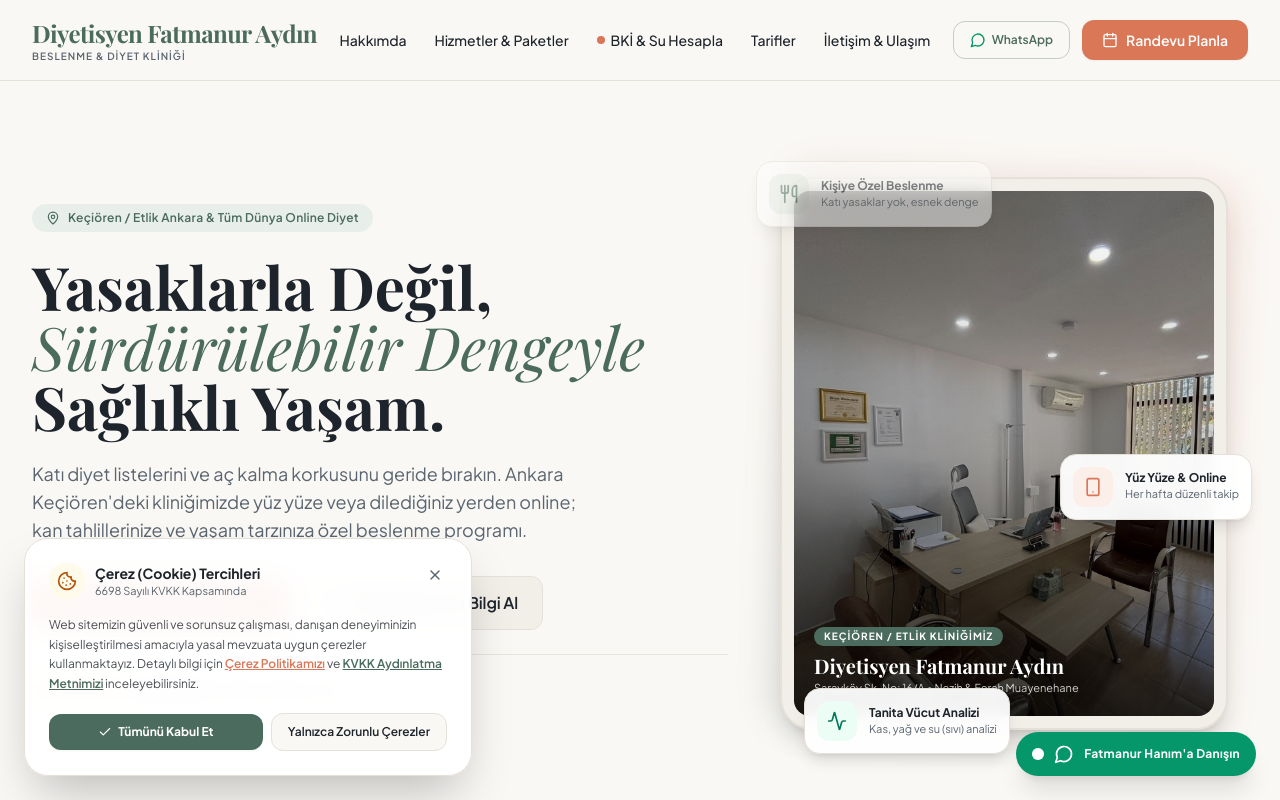
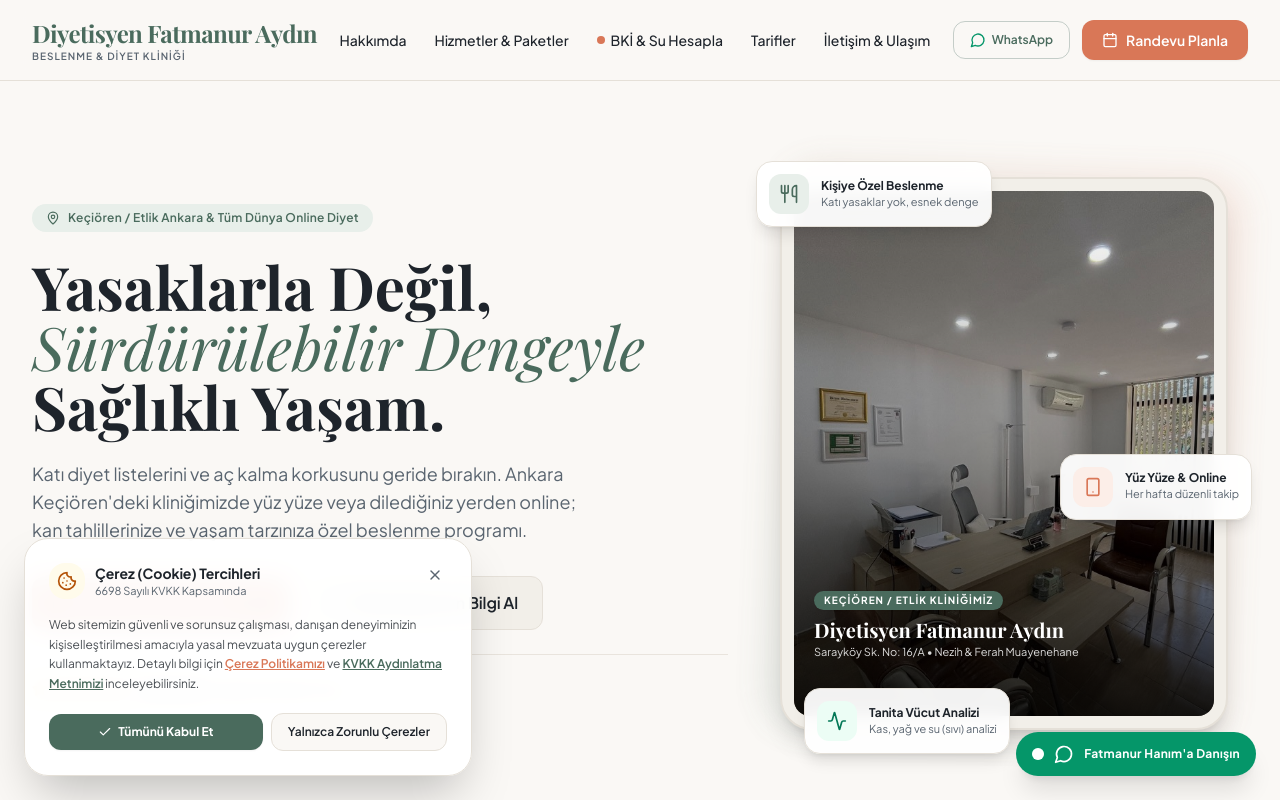
Before and after one commit to emnaydin95/diyetisyen-fatmanur-aydin, a Next.js app: page / in a window 1280 px wide. Shown: the top 800 px of the page. Built offline with nearby package versions, Linux system fonts and the light colour scheme.

Commit message:
fix(hero): remove animate-pulse from feature badge and raise clinic address above bottom floating card

```diff
--- a/src/components/sections/Hero.tsx
+++ b/src/components/sections/Hero.tsx
@@ -86,14 +86,14 @@ export default function Hero() {
                     alt="Diyetisyen Fatmanur Aydın Keçiören Kliniği"
                     className="w-full h-full object-cover transition-transform duration-500 group-hover:scale-105"
                   />
-                  <div className="absolute inset-0 bg-gradient-to-t from-black/75 via-black/20 to-transparent flex flex-col justify-end p-5 text-white">
-                    <span className="text-[10px] font-bold uppercase tracking-widest bg-sage px-2.5 py-0.5 rounded-full w-max mb-1.5">
+                  <div className="absolute inset-0 bg-gradient-to-t from-black/85 via-black/30 to-transparent flex flex-col justify-end px-5 pb-14 pt-5 text-white">
+                    <span className="text-[10px] font-bold uppercase tracking-widest bg-sage px-2.5 py-0.5 rounded-full w-max mb-1.5 shadow-sm">
                       Keçiören / Etlik Kliniğimiz
                     </span>
                     <h3 className="editorial-title text-xl font-bold">
                       {siteConfig.brand.name}
                     </h3>
-                    <p className="text-[11px] text-white/80">
+                    <p className="text-[11px] text-white/85">
                       Sarayköy Sk. No: 16/A • Nezih & Ferah Muayenehane
                     </p>
                   </div>
@@ -101,7 +101,7 @@ export default function Hero() {
               </div>
 
               {/* Floating Micro UI Card 1: Kişiye Özel Beslenme */}
-              <div className="absolute -top-4 -left-6 bg-white/95 backdrop-blur shadow-lg rounded-2xl p-3 border border-borderHairline flex items-center gap-3 animate-pulse">
+              <div className="absolute -top-4 -left-6 bg-white/95 backdrop-blur shadow-lg rounded-2xl p-3 border border-borderHairline flex items-center gap-3">
                 <div className="w-10 h-10 rounded-xl bg-sage-soft flex items-center justify-center text-sage">
                   <Utensils className="w-5 h-5" />
                 </div>
```
